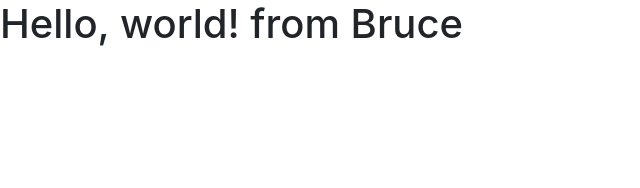
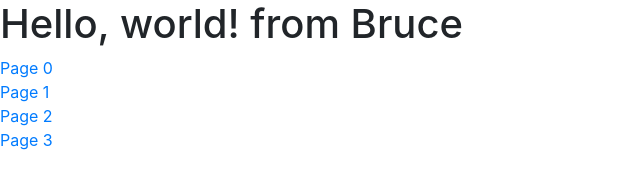
Before and after one commit to brucehi53/project0, a plain HTML site: page index.htm in a window 1280 px wide. Shown: the whole page, without its empty margins (0-640 px from the left). Drawn offline with nearby package versions, Linux system fonts and the light colour scheme.

Commit message:
second draft

```diff
--- a/index.htm
+++ b/index.htm
@@ -15,6 +15,11 @@
     <body>
         <h1>Hello, world! from Bruce</h1>
 
+		<p><a href="page0.htm">Page 0</a><br>
+		<a href="page1.htm">Page 1</a><br>
+		<a href="page2.htm">Page 2</a><br>
+		<a href="page3.htm">Page 3</a></p>
+
 		<!-- Optional JavaScript -->
 		<!-- jQuery first, then Popper.js, then Bootstrap JS -->
 		<script src="https://code.jquery.com/jquery-3.3.1.slim.min.js"
```
